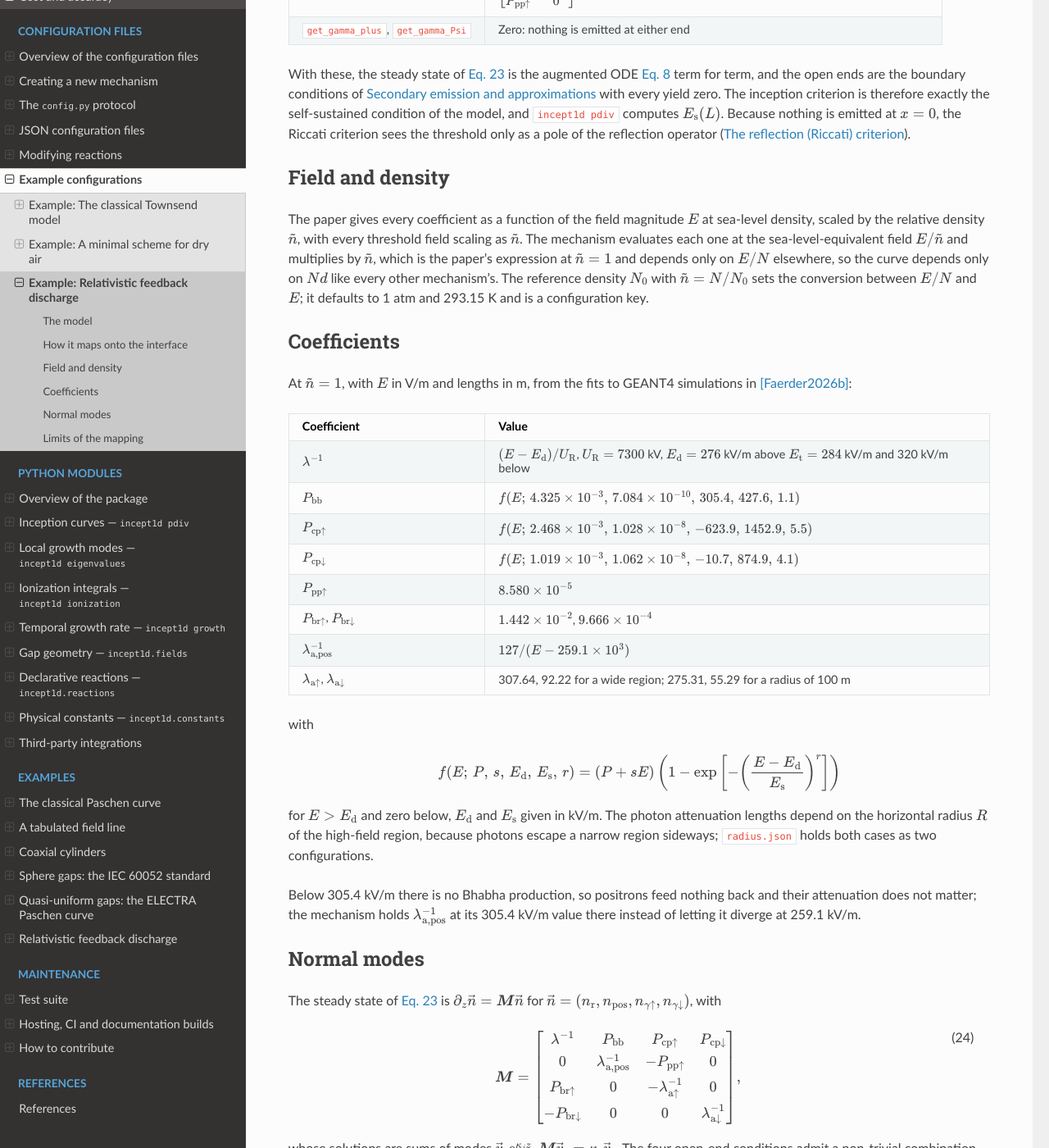
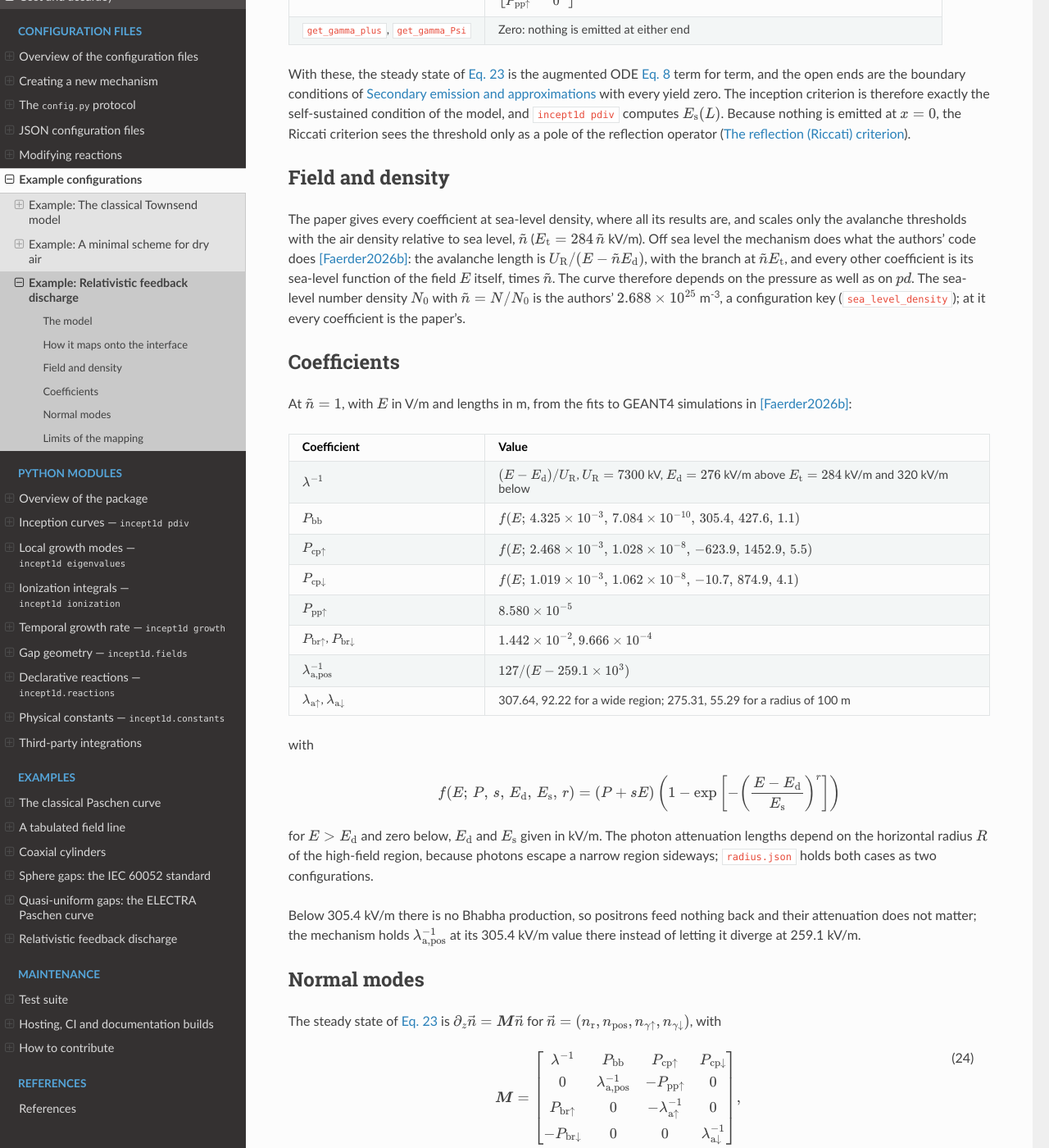
Before and after one commit to chombo-discharge/Incept1D, a Sphinx documentation site: the page built from docs/source/configuration/examples/rfd.rst, in a window 1280 px wide and 1400 px high, scrolled down 1476 px. Shown: the whole window at 82% size. Built offline with Sphinx 7.4.7 and the Read the Docs theme 3.1.0, drawn with Linux system fonts in a browser that asks for light colours; some of the changed text lies outside the part shown.

Commit message:
mechanisms/air/rfd: scale with density as the authors' code does; one figure
Off sea level the mechanism now solves the authors' system
(doi:10.5281/zenodo.22983026) rather than an extrapolation of ours: the
avalanche length is U_R/(E - n~ E_d) with the branch at n~ E_t, and every
other coefficient is its sea-level fit at the field E itself, times n~
(previously each was evaluated at E/n~, which made the curve depend on pd
only but is not what the authors do).  The sea-level density is theirs,
2.688e25 m^-3 (config key sea_level_density, replacing
sea_level_pressure/temperature); the example runs at it,
--p 1.01371 --T 273.15.  At sea level, where every published result is,
nothing changes: the thresholds move by <= 1.4e-9, and the agreement with
the paper's normal modes stays <= 0.05 kV/m to 5 km.

RFD6 now checks half the sea-level density against the normal modes of the
authors' scaling, transcribed in the test, instead of pd invariance.

One figure, rfd: Incept1D for both radii over the paper's 10 m - 12 km;
with the reader's examples/rfd/paper.dat it adds the paper's results and a
difference panel.  The normal-mode overlay (examples/rfd/normal_modes.py,
the mechanism's own mode_matrix / normal_mode_threshold) and the opt-in
rfdpaper figure are removed; solver vs normal modes stays in the tests
(tests/closed_form_rfd.py, RFD1).

Co-Authored-By: Claude Opus 5.5 <noreply@anthropic.com>

```diff
--- a/REUSE.toml
+++ b/REUSE.toml
@@ -124,7 +124,6 @@ SPDX-License-Identifier = "LicenseRef-LXCat"
 path = [
   "examples/**/sim*.dat",
   "examples/paschen/closed_form.dat",
-  "examples/rfd/normal_modes.dat",
   "examples/fieldline/line_*.csv",
 ]
 SPDX-FileCopyrightText = "2026 SINTEF Energy Research"
--- a/docs/source/configuration/examples/rfd.rst
+++ b/docs/source/configuration/examples/rfd.rst
@@ -19,7 +19,7 @@ feedback that closes entirely in the gas, with nothing emitted at either end.
 
    mechanisms/air/rfd/
    ├── air_rfd.py     the mechanism module
-   ├── config.py      attenuation lengths and the sea-level reference density
+   ├── config.py      attenuation lengths and the sea-level density
    └── radius.json    the two radii of the high-field region in the paper
 
 The model
@@ -103,16 +103,18 @@ only as a pole of the reflection operator (:ref:`Chap:Numerics:Riccati`).
 Field and density
 -----------------
 
-The paper gives every coefficient as a function of the field magnitude
-:math:`E` at sea-level density, scaled by the relative density
-:math:`\tilde{n}`, with every threshold field scaling as :math:`\tilde{n}`.
-The mechanism evaluates each one at the sea-level-equivalent field
-:math:`E/\tilde{n}` and multiplies by :math:`\tilde{n}`, which is the paper's
-expression at :math:`\tilde{n} = 1` and depends only on :math:`E/N`
-elsewhere, so the curve depends only on :math:`N d` like every other
-mechanism's.  The reference density :math:`N_0` with
-:math:`\tilde{n} = N/N_0` sets the conversion between :math:`E/N` and
-:math:`E`; it defaults to 1 atm and 293.15 K and is a configuration key.
+The paper gives every coefficient at sea-level density, where all its
+results are, and scales only the avalanche thresholds with the air density
+relative to sea level, :math:`\tilde{n}` (:math:`E_\mathrm{t} = 284\,
+\tilde{n}` kV/m).  Off sea level the mechanism does what the authors' code
+does [Faerder2026b]_: the avalanche length is
+:math:`U_\mathrm{R}/(E - \tilde{n}E_\mathrm{d})`, with the branch at
+:math:`\tilde{n}E_\mathrm{t}`, and every other coefficient is its sea-level
+function of the field :math:`E` itself, times :math:`\tilde{n}`.  The curve
+therefore depends on the pressure as well as on :math:`pd`.  The sea-level
+number density :math:`N_0` with :math:`\tilde{n} = N/N_0` is the authors'
+:math:`2.688\times10^{25}` m\ :sup:`-3`, a configuration key
+(``sea_level_density``); at it every coefficient is the paper's.
 
 Coefficients
 ------------
@@ -188,9 +190,9 @@ whose solutions are sums of modes :math:`\vec{v}_j e^{\kappa_j z}`,
 admit a non-trivial combination where the determinant of the modes'
 boundary values vanishes; divided by :math:`\det[\vec{v}_1 \cdots
 \vec{v}_4]`, that determinant is real and does not depend on how the modes
-are scaled or ordered.  ``normal_mode_threshold`` in the mechanism module
-evaluates it, and is what the example compares the solver against
-(:ref:`Chap:Examples:RFD`).  The :math:`(3,3)` entry is written from the
+are scaled or ordered.  ``tests/closed_form_rfd.py`` evaluates it,
+independently of the solver, and the test suite compares the solver against
+it (:ref:`Chap:Examples:RFD`).  The :math:`(3,3)` entry is written from the
 model equations; it is :math:`-\lambda_{\mathrm{a}\uparrow}^{-1}`, as the
 forward photons are attenuated, and so it is in the authors' own
 normal-mode code.
```
Also changed, not shown: docs/source/examples/rfd.rst (+49 -51 lines), examples/README.md, examples/rfd/README.md, 9 other files.
